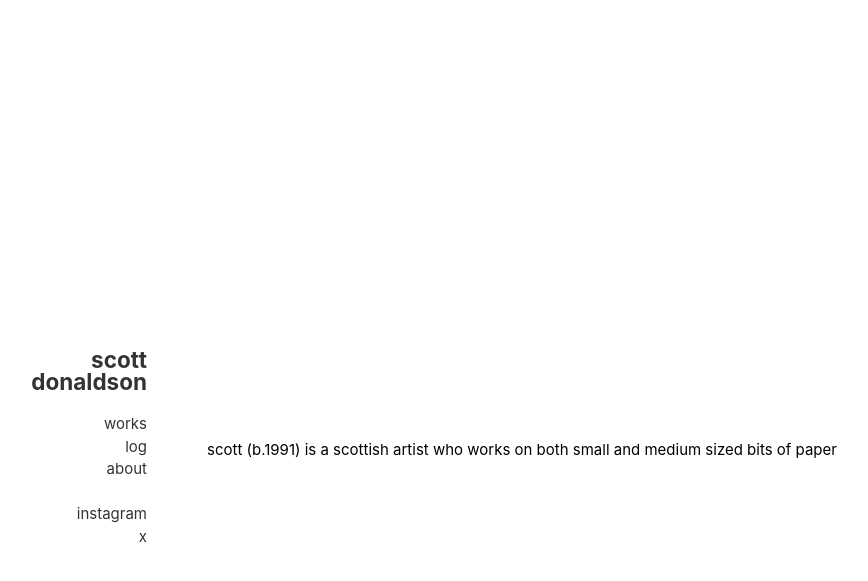
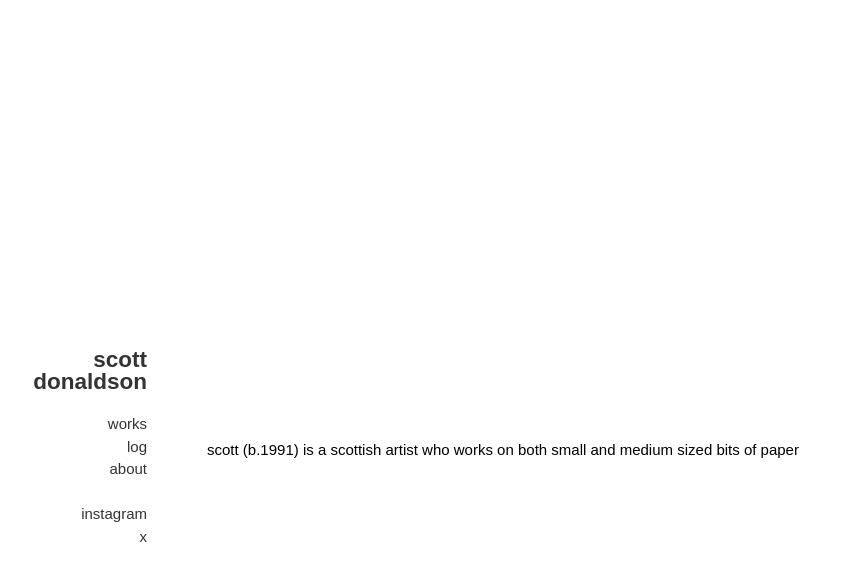
Before and after one commit to underwaterlad/underwaterl.ad, a Jekyll site: the page built from about.markdown, in a window 1280 px wide. Shown: the top 581 px of the page, without its empty margins (18-886 px from the left). Built offline with Jekyll 4.4.1, drawn with Linux system fonts in a browser that asks for light colours.

Commit message:
font fix 2

```diff
--- a/assets/css/style.css
+++ b/assets/css/style.css
@@ -8,9 +8,7 @@
 }
 
 body {
-  font-family: -apple-system, BlinkMacSystemFont, "Segoe UI", Roboto,
-               "Helvetica Neue", Arial, sans-serif, "Apple Color Emoji",
-               "Segoe UI Emoji", "Segoe UI Symbol";
+  font-family: Arial, Helvetica, sans-serif;
   font-size: 1rem;
   line-height: 1.5;
 }
```
